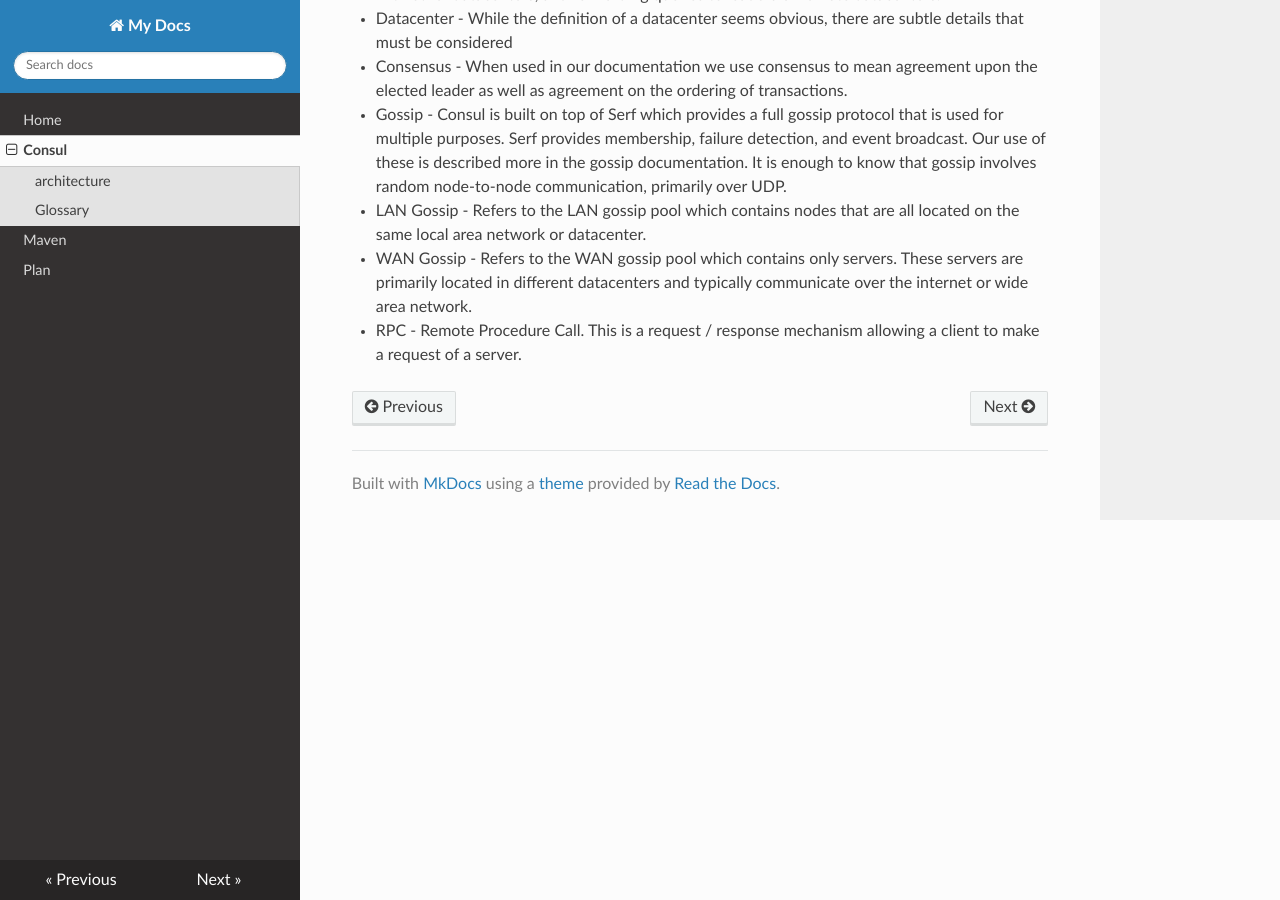
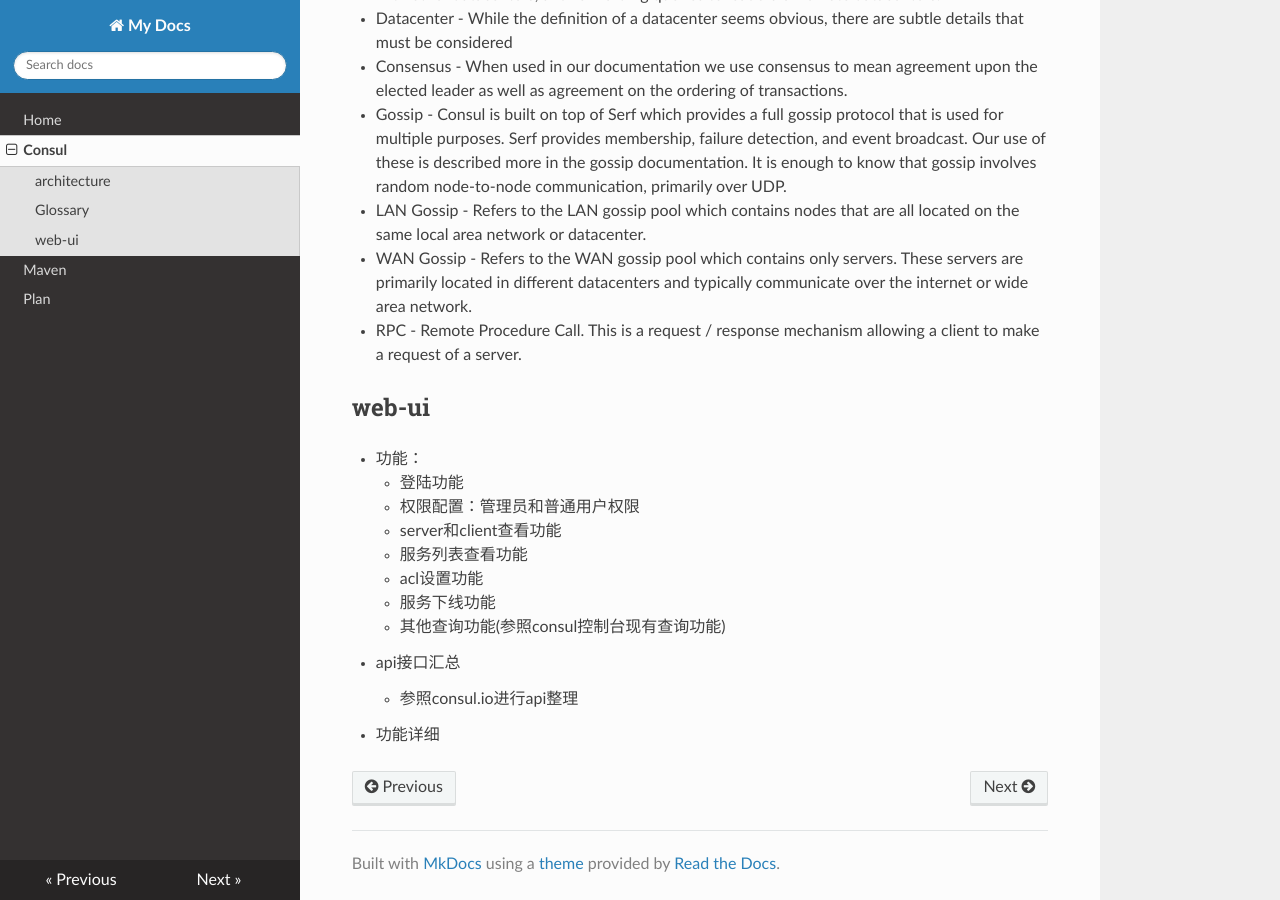
Before and after one commit to kesiila/mydocs, an MkDocs documentation site: the page built from docs/consul.md, in a window 1280 px wide and 900 px high, scrolled down 1291 px. Built offline with MkDocs 1.6.1, drawn with Linux system fonts in a browser that asks for light colours; nearby versions of some CDN libraries; old or Windows-style settings are respelled for this version of MkDocs.

Commit message:
updated by zhangjun

```diff
--- a/docs/consul.md
+++ b/docs/consul.md
@@ -21,3 +21,17 @@
 * LAN Gossip - Refers to the LAN gossip pool which contains nodes that are all located on the same local area network or datacenter.
 * WAN Gossip - Refers to the WAN gossip pool which contains only servers. These servers are primarily located in different datacenters and typically communicate over the internet or wide area network.
 * RPC - Remote Procedure Call. This is a request / response mechanism allowing a client to make a request of a server.
+
+## web-ui
+* 功能：
+    - 登陆功能
+    - 权限配置：管理员和普通用户权限
+    - server和client查看功能
+    - 服务列表查看功能
+    - acl设置功能
+    - 服务下线功能
+    - 其他查询功能(参照consul控制台现有查询功能)
+* api接口汇总
+    - 参照consul.io进行api整理
+
+* 功能详细
```
Also changed, not shown: site/index.html.
